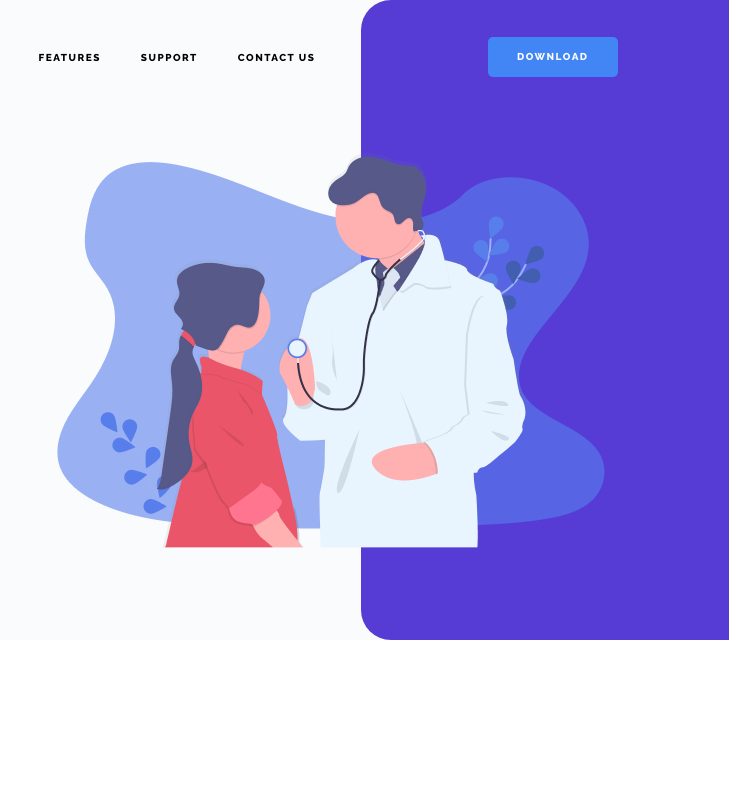
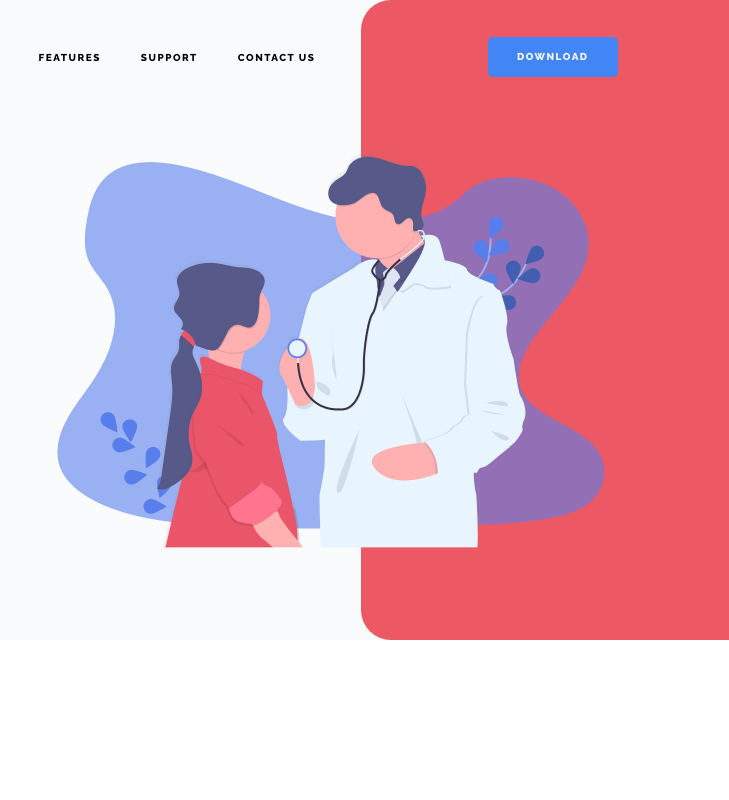
Before and after one commit to Nikkovalch/Website__corona, a plain HTML site: page index.html in a window 1280 px wide. Shown: the top 800 px of the page, 551-1280 px from the left. Drawn offline with nearby package versions, Linux system fonts and the light colour scheme.

Commit message:
color changed in the .get-started file background-color: #ec5863;

```diff
--- a/css/style.css
+++ b/css/style.css
@@ -345,7 +345,7 @@ body {
   height: 100%;
   top: 0;
   left: 75%;
-  background-color: #563cd4;
+  background-color: #ec5863;
   position: absolute;
   border-radius: 30px 0px 0px 30px;
 }
```
